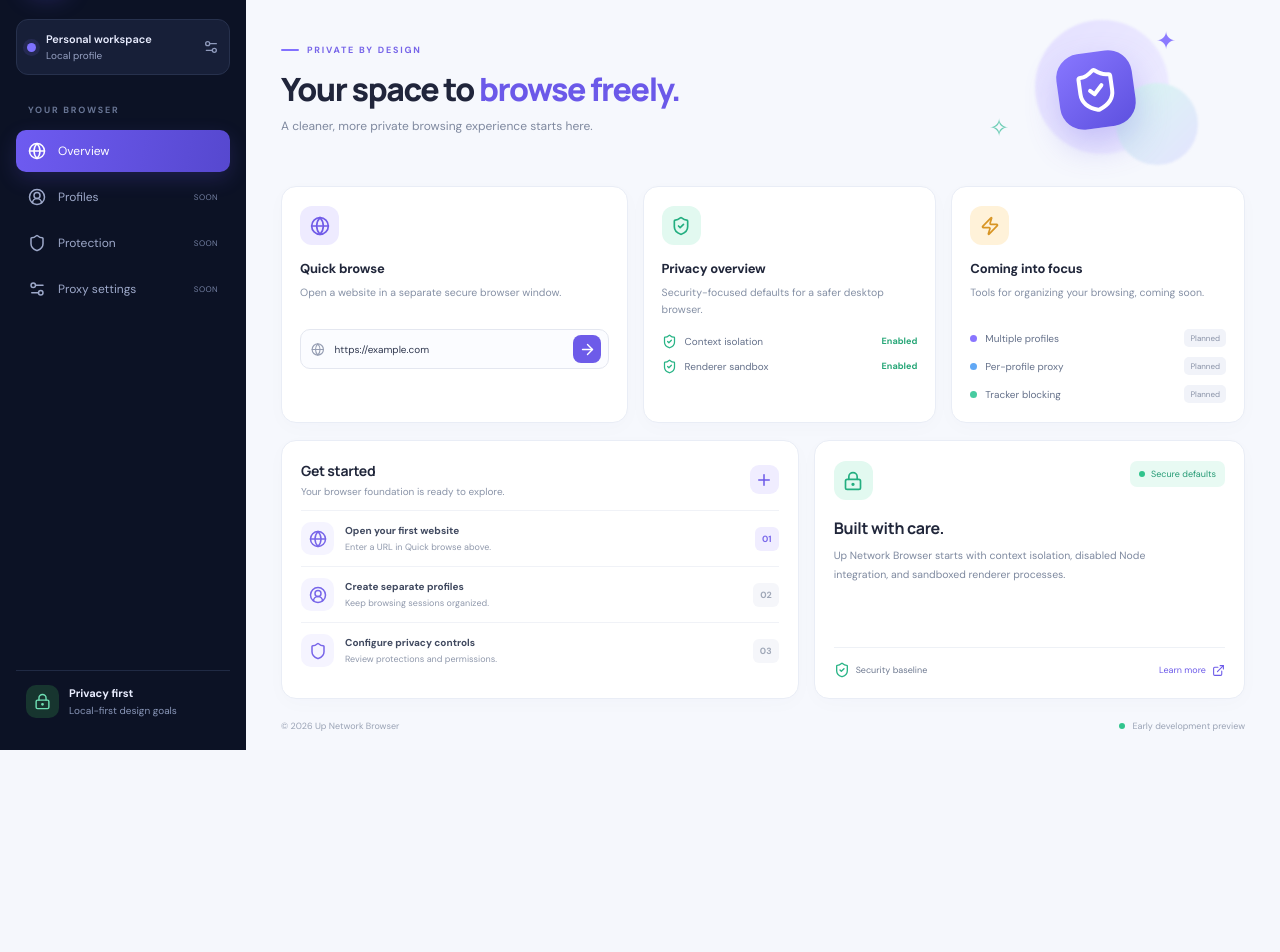
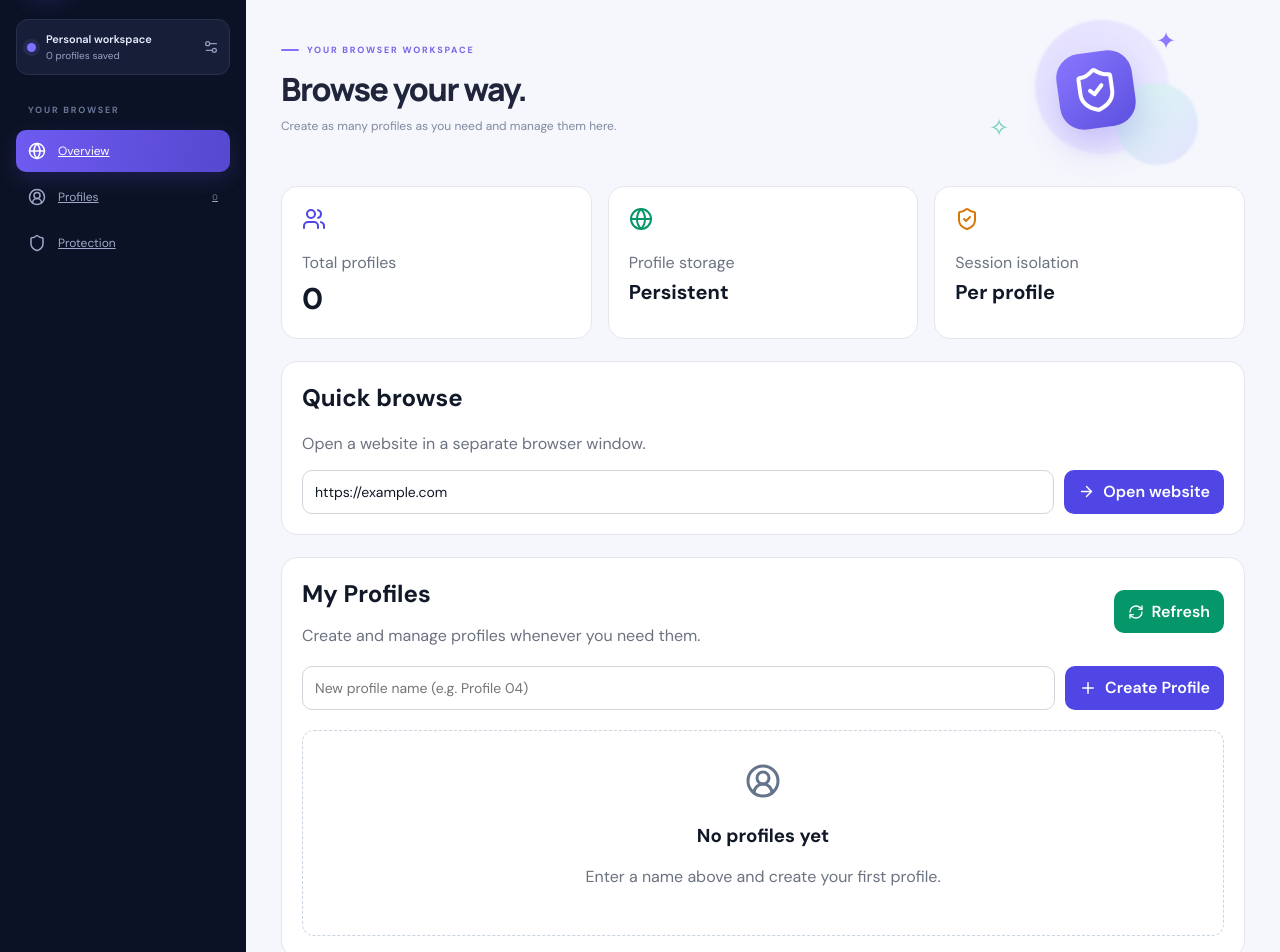
Before and after one commit to shantohanif75-ctrl/up-network-browser, a React (Vite) app in the folder src/renderer/: page / in a window 1280 px wide. Shown: the part 80-1032 px from the top of the page. Before the commit the page ends 830 px from the top, so only its background shows below. Built offline with nearby package versions, Linux system fonts and the light colour scheme.

Commit message:
Update App.tsx

```diff
--- a/src/renderer/src/App.tsx
+++ b/src/renderer/src/App.tsx
@@ -1,137 +1,492 @@
-import { useState } from 'react'
+import { useEffect, useState } from 'react'
 import {
   ShieldCheck, Globe, Plus, ArrowRight, Settings2, Shield,
-  LockKeyhole, ExternalLink, Zap, CircleUserRound
+  LockKeyhole, ExternalLink, CircleUserRound, Trash2,
+  RefreshCw, Play, Users
 } from 'lucide-react'
+
+type BrowserProfile = {
+  id: string
+  name: string
+  createdAt: string
+}
 
 declare global {
   interface Window {
     upNetwork: {
-      openUrl: (url: string) => Promise<{ opened: boolean; url: string }>
+      openUrl: (
+        url: string,
+        profileId?: string
+      ) => Promise<{ opened: boolean; url?: string; profileId?: string }>
+      listProfiles: () => Promise<BrowserProfile[]>
+      createProfile: (name: string) => Promise<BrowserProfile>
+      openProfile: (id: string) => Promise<{
+        opened: boolean
+        profileId: string
+      }>
+      deleteProfile: (
+        id: string,
+        confirmDelete: boolean
+      ) => Promise<{ deleted: boolean; profileId: string }>
     }
   }
 }
 
 export default function App() {
+  const [profiles, setProfiles] = useState<BrowserProfile[]>([])
+  const [profileName, setProfileName] = useState('')
   const [address, setAddress] = useState('https://example.com')
   const [notice, setNotice] = useState('')
   const [busy, setBusy] = useState(false)
+  const [loadingProfiles, setLoadingProfiles] = useState(true)
 
-  async function openWebsite() {
+  async function refreshProfiles() {
+    try {
+      const result = await window.upNetwork.listProfiles()
+      setProfiles(result)
+    } catch (error) {
+      setNotice(
+        error instanceof Error
+          ? error.message
+          : 'Could not load profiles.'
+      )
+    } finally {
+      setLoadingProfiles(false)
+    }
+  }
+
+  useEffect(() => {
+    void refreshProfiles()
+  }, [])
+
+  async function createProfile() {
+    const name = profileName.trim()
+
+    if (!name) {
+      setNotice('Please enter a profile name.')
+      return
+    }
+
     setBusy(true)
     setNotice('')
+
     try {
-      const result = await window.upNetwork.openUrl(address.trim())
-      setNotice(`Opened ${result.url} in a separate browser window.`)
+      const created = await window.upNetwork.createProfile(name)
+      setProfiles(current => [...current, created])
+      setProfileName('')
+      setNotice(`Profile "${created.name}" created successfully.`)
     } catch (error) {
-      setNotice(error instanceof Error ? error.message : 'Could not open website.')
+      setNotice(
+        error instanceof Error ? error.message : 'Could not create profile.'
+      )
     } finally {
       setBusy(false)
     }
   }
 
-  const planned = (feature: string) => setNotice(`${feature} is planned for the next development step.`)
+  async function openProfile(profile: BrowserProfile) {
+    setBusy(true)
+    setNotice('')
+
+    try {
+      await window.upNetwork.openProfile(profile.id)
+      setNotice(`Opened profile "${profile.name}".`)
+    } catch (error) {
+      setNotice(
+        error instanceof Error ? error.message : 'Could not open profile.'
+      )
+    } finally {
+      setBusy(false)
+    }
+  }
+
+  async function deleteProfile(profile: BrowserProfile) {
+    const confirmed = window.confirm(
+      `Delete "${profile.name}" from the profile list?\n\nIts browser data will be retained and will not be automatically erased.`
+    )
+
+    if (!confirmed) return
+
+    setBusy(true)
+    setNotice('')
+
+    try {
+      await window.upNetwork.deleteProfile(profile.id, true)
+      setProfiles(current =>
+        current.filter(item => item.id !== profile.id)
+      )
+      setNotice(
+        `Profile "${profile.name}" removed. Its stored browser data was not erased.`
+      )
+    } catch (error) {
+      setNotice(
+        error instanceof Error ? error.message : 'Could not delete profile.'
+      )
+    } finally {
+      setBusy(false)
+    }
+  }
+
+  async function openWebsite() {
+    setBusy(true)
+    setNotice('')
+
+    try {
+      const result = await window.upNetwork.openUrl(address.trim())
+      setNotice(`Opened ${result.url ?? address} in a browser window.`)
+    } catch (error) {
+      setNotice(
+        error instanceof Error ? error.message : 'Could not open website.'
+      )
+    } finally {
+      setBusy(false)
+    }
+  }
+
+  const cardStyle = {
+    background: '#fff',
+    border: '1px solid #e5e7eb',
+    borderRadius: 16,
+    padding: 20,
+    minWidth: 0
+  } as const
+
+  const buttonStyle = {
+    display: 'inline-flex',
+    alignItems: 'center',
+    justifyContent: 'center',
+    gap: 8,
+    border: 0,
+    borderRadius: 10,
+    padding: '11px 14px',
+    background: '#4f46e5',
+    color: '#fff',
+    cursor: 'pointer',
+    fontWeight: 600
+  } as const
+
+  const inputStyle = {
+    boxSizing: 'border-box' as const,
+    width: '100%',
+    minWidth: 0,
+    border: '1px solid #d1d5db',
+    borderRadius: 10,
+    padding: 12,
+    fontSize: 14,
+    background: '#fff',
+    color: '#111827'
+  }
 
   return (
-    <div className="app-shell">
+    <div
+      className="app-shell"
+      style={{ minHeight: '100vh', background: '#f5f7fc', color: '#111827' }}
+    >
       <aside className="sidebar">
         <div className="brand">
-          <div className="brand-mark"><ShieldCheck size={24} strokeWidth={2.4} /></div>
-          <div className="brand-copy"><strong>Up Network</strong><span>BROWSER</span></div>
+          <div className="brand-mark">
+            <ShieldCheck size={24} strokeWidth={2.4} />
+          </div>
+          <div className="brand-copy">
+            <strong>Up Network</strong>
+            <span>BROWSER</span>
+          </div>
         </div>
 
         <div className="workspace">
           <span className="workspace-dot" />
-          <div><b>Personal workspace</b><small>Local profile</small></div>
+          <div>
+            <b>Personal workspace</b>
+            <small>{profiles.length} profiles saved</small>
+          </div>
           <Settings2 size={16} />
         </div>
 
         <div className="nav-label">YOUR BROWSER</div>
-        <button className="nav-item active"><Globe size={18} /> Overview</button>
-        <button className="nav-item" onClick={() => planned('Profile manager')}><CircleUserRound size={18} /> Profiles <span className="soon">SOON</span></button>
-        <button className="nav-item" onClick={() => planned('Tracker protection')}><Shield size={18} /> Protection <span className="soon">SOON</span></button>
-        <button className="nav-item" onClick={() => planned('Proxy settings')}><Settings2 size={18} /> Proxy settings <span className="soon">SOON</span></button>
+        <a className="nav-item active" href="#overview">
+          <Globe size={18} /> Overview
+        </a>
+        <a className="nav-item" href="#profiles">
+          <CircleUserRound size={18} /> Profiles
+          <span className="soon">{profiles.length}</span>
+        </a>
+        <a className="nav-item" href="#privacy">
+          <Shield size={18} /> Protection
+        </a>
 
         <div className="sidebar-bottom">
-          <div className="privacy-icon"><LockKeyhole size={17} /></div>
-          <div><b>Privacy first</b><small>Local-first design goals</small></div>
+          <div className="privacy-icon">
+            <LockKeyhole size={17} />
+          </div>
+          <div>
+            <b>Privacy first</b>
+            <small>Separate profile sessions</small>
+          </div>
         </div>
       </aside>
 
       <main className="main">
         <header className="topbar">
           <div className="crumb">Workspace <span>/</span> Overview</div>
-          <div className="top-right"><span className="status"><i /> Browser ready</span><div className="avatar">UN</div></div>
+          <div className="top-right">
+            <span className="status"><i /> Browser ready</span>
+            <div className="avatar">UN</div>
+          </div>
         </header>
 
-        <section className="welcome">
+        <section className="welcome" id="overview">
           <div>
-            <div className="eyebrow"><span /> PRIVATE BY DESIGN</div>
-            <h1>Your space to <em>browse freely.</em></h1>
-            <p>A cleaner, more private browsing experience starts here.</p>
+            <div className="eyebrow"><span /> YOUR BROWSER WORKSPACE</div>
+            <h1>Browse your way.</h1>
+            <p>Create as many profiles as you need and manage them here.</p>
           </div>
           <div className="hero-art" aria-hidden="true">
-            <div className="orb orb-one" /><div className="orb orb-two" />
+            <div className="orb orb-one" />
+            <div className="orb orb-two" />
             <div className="hero-shield"><ShieldCheck size={48} /></div>
-            <div className="spark spark-one">✦</div><div className="spark spark-two">✧</div>
+            <div className="spark spark-one">✦</div>
+            <div className="spark spark-two">✧</div>
           </div>
         </section>
 
-        <section className="quick-grid">
-          <article className="quick-card launch-card">
-            <div className="card-icon purple"><Globe size={20} /></div>
-            <div className="card-title">Quick browse</div>
-            <p>Open a website in a separate secure browser window.</p>
-            <div className="address-box">
-              <Globe size={17} />
-              <input aria-label="Website address" value={address}
-                onChange={e => setAddress(e.target.value)}
-                onKeyDown={e => { if (e.key === 'Enter') void openWebsite() }}
-                placeholder="Enter a website address" />
-              <button aria-label="Open website" onClick={() => void openWebsite()} disabled={busy}><ArrowRight size={17} /></button>
-            </div>
-            {notice && <div className="notice" role="status">{notice}</div>}
-          </article>
-
-          <article className="quick-card">
-            <div className="card-icon mint"><ShieldCheck size={20} /></div>
-            <div className="card-title">Privacy overview</div>
-            <p>Security-focused defaults for a safer desktop browser.</p>
-            <div className="feature-line"><span className="check"><ShieldCheck size={15} /></span><span>Context isolation</span><b>Enabled</b></div>
-            <div className="feature-line"><span className="check"><ShieldCheck size={15} /></span><span>Renderer sandbox</span><b>Enabled</b></div>
-          </article>
-
-          <article className="quick-card">
-            <div className="card-icon amber"><Zap size={20} /></div>
-            <div className="card-title">Coming into focus</div>
-            <p>Tools for organizing your browsing, coming soon.</p>
-            <div className="feature-line"><span className="feature-dot purple-dot" /><span>Multiple profiles</span><span className="pill">Planned</span></div>
-            <div className="feature-line"><span className="feature-dot blue-dot" /><span>Per-profile proxy</span><span className="pill">Planned</span></div>
-            <div className="feature-line"><span className="feature-dot green-dot" /><span>Tracker blocking</span><span className="pill">Planned</span></div>
-          </article>
-        </section>
-
-        <section className="bottom-grid">
-          <div className="section-card">
-            <div className="section-heading">
-              <div><h2>Get started</h2><p>Your browser foundation is ready to explore.</p></div>
-              <span className="round-plus"><Plus size={18} /></span>
-            </div>
-            <div className="start-row"><div className="start-icon"><Globe size={18} /></div><div className="start-copy"><b>Open your first website</b><small>Enter a URL in Quick browse above.</small></div><span className="step-done">01</span></div>
-            <div className="start-row"><div className="start-icon"><CircleUserRound size={18} /></div><div className="start-copy"><b>Create separate profiles</b><small>Keep browsing sessions organized.</small></div><span className="step-number">02</span></div>
-            <div className="start-row"><div className="start-icon"><Shield size={18} /></div><div className="start-copy"><b>Configure privacy controls</b><small>Review protections and permissions.</small></div><span className="step-number">03</span></div>
+        <section
+          style={{
+            display: 'grid',
+            gridTemplateColumns: 'repeat(auto-fit, minmax(180px, 1fr))',
+            gap: 16,
+            marginBottom: 22
+          }}
+        >
+          <div style={cardStyle}>
+            <Users color="#4f46e5" size={24} />
+            <p style={{ color: '#6b7280', marginBottom: 6 }}>Total profiles</p>
+            <h2 style={{ fontSize: 30, margin: 0 }}>{profiles.length}</h2>
           </div>
-
-          <div className="section-card safety-card">
-            <div className="safety-top"><div className="card-icon mint"><LockKeyhole size={20} /></div><span className="safe-badge"><i /> Secure defaults</span></div>
-            <h2>Built with care.</h2>
-            <p>Up Network Browser starts with context isolation, disabled Node integration, and sandboxed renderer processes.</p>
-            <div className="safety-footer"><span><ShieldCheck size={16} /> Security baseline</span><a href="https://www.electronjs.org/docs/latest/tutorial/security" target="_blank" rel="noreferrer">Learn more <ExternalLink size={13} /></a></div>
+          <div style={cardStyle}>
+            <Globe color="#059669" size={24} />
+            <p style={{ color: '#6b7280', marginBottom: 6 }}>Profile storage</p>
+            <h2 style={{ fontSize: 20, margin: 0 }}>Persistent</h2>
+          </div>
+          <div style={cardStyle}>
+            <ShieldCheck color="#d97706" size={24} />
+            <p style={{ color: '#6b7280', marginBottom: 6 }}>Session isolation</p>
+            <h2 style={{ fontSize: 20, margin: 0 }}>Per profile</h2>
           </div>
         </section>
 
-        <footer><span>© {new Date().getFullYear()} Up Network Browser</span><span><i className="footer-dot" /> Early development preview</span></footer>
+        <section style={{ ...cardStyle, marginBottom: 22 }}>
+          <h2 style={{ marginTop: 0 }}>Quick browse</h2>
+          <p style={{ color: '#6b7280' }}>
+            Open a website in a separate browser window.
+          </p>
+          <div
+            style={{
+              display: 'flex',
+              gap: 10,
+              flexWrap: 'wrap'
+            }}
+          >
+            <input
+              aria-label="Website address"
+              style={{ ...inputStyle, flex: '1 1 260px' }}
+              value={address}
+              onChange={event => setAddress(event.target.value)}
+              onKeyDown={event => {
+                if (event.key === 'Enter') void openWebsite()
+              }}
+              placeholder="Enter website address"
+            />
+            <button
+              style={buttonStyle}
+              onClick={() => void openWebsite()}
+              disabled={busy}
+            >
+              <ArrowRight size={17} /> Open website
+            </button>
+          </div>
+        </section>
+
+        <section id="profiles" style={{ ...cardStyle, marginBottom: 22 }}>
+          <div
+            style={{
+              display: 'flex',
+              justifyContent: 'space-between',
+              alignItems: 'center',
+              gap: 12,
+              flexWrap: 'wrap'
+            }}
+          >
+            <div>
+              <h2 style={{ margin: 0 }}>My Profiles</h2>
+              <p style={{ color: '#6b7280', marginBottom: 0 }}>
+                Create and manage profiles whenever you need them.
+              </p>
+            </div>
+            <button
+              style={{ ...buttonStyle, background: '#059669' }}
+              onClick={() => void refreshProfiles()}
+              disabled={busy}
+            >
+              <RefreshCw size={16} /> Refresh
+            </button>
+          </div>
+
+          <form
+            onSubmit={event => {
+              event.preventDefault()
+              void createProfile()
+            }}
+            style={{
+              display: 'flex',
+              flexWrap: 'wrap',
+              gap: 10,
+              marginTop: 20,
+              marginBottom: 20
+            }}
+          >
+            <input
+              style={{ ...inputStyle, flex: '1 1 220px' }}
+              value={profileName}
+              onChange={event => setProfileName(event.target.value)}
+              maxLength={60}
+              placeholder="New profile name (e.g. Profile 04)"
+              aria-label="New profile name"
+            />
+            <button
+              type="submit"
+              style={buttonStyle}
+              disabled={busy}
+            >
+              <Plus size={18} /> Create Profile
+            </button>
+          </form>
+
+          {loadingProfiles ? (
+            <p>Loading profiles...</p>
+          ) : profiles.length === 0 ? (
+            <div
+              style={{
+                textAlign: 'center',
+                padding: '32px 12px',
+                border: '1px dashed #cbd5e1',
+                borderRadius: 12
+              }}
+            >
+              <CircleUserRound
+                size={36}
+                color="#64748b"
+                style={{ margin: '0 auto' }}
+              />
+              <h3>No profiles yet</h3>
+              <p style={{ color: '#6b7280' }}>
+                Enter a name above and create your first profile.
+              </p>
+            </div>
+          ) : (
+            <div style={{ display: 'grid', gap: 12 }}>
+              {profiles.map((profile, index) => (
+                <div
+                  key={profile.id}
+                  style={{
+                    display: 'flex',
+                    alignItems: 'center',
+                    gap: 12,
+                    flexWrap: 'wrap',
+                    padding: 14,
+                    border: '1px solid #e5e7eb',
+                    borderRadius: 12,
+                    background: '#fafbff'
+                  }}
+                >
+                  <div
+                    style={{
+                      width: 42,
+                      height: 42,
+                      borderRadius: 12,
+                      background: '#ede9fe',
+                      color: '#4f46e5',
+                      display: 'grid',
+                      placeItems: 'center'
+                    }}
+                  >
+                    <Globe size={21} />
+                  </div>
+                  <div style={{ flex: '1 1 160px', minWidth: 0 }}>
+                    <strong>{profile.name}</strong>
+                    <div style={{ color: '#6b7280', fontSize: 12, marginTop: 4 }}>
+                      Profile {String(index + 1).padStart(2, '0')} · Created{' '}
+                      {new Date(profile.createdAt).toLocaleDateString()}
+                    </div>
+                  </div>
+                  <button
+                    style={buttonStyle}
+                    onClick={() => void openProfile(profile)}
+                    disabled={busy}
+                  >
+                    <Play size={15} /> Open
+                  </button>
+                  <button
+                    style={{
+                      ...buttonStyle,
+                      background: '#fff',
+                      color: '#b91c1c',
+                      border: '1px solid #fecaca'
+                    }}
+                    onClick={() => void deleteProfile(profile)}
+                    disabled={busy}
+                    aria-label={`Delete ${profile.name}`}
+                  >
+                    <Trash2 size={15} /> Delete
+                  </button>
+                </div>
+              ))}
+            </div>
+          )}
+        </section>
+
+        <section id="privacy" style={cardStyle}>
+          <h2><ShieldCheck size={20} /> Security and privacy</h2>
+          <p style={{ color: '#6b7280' }}>
+            Each profile uses its own persistent browser session. Deleting a
+            profile from this list does not automatically erase its stored
+            browser data.
+          </p>
+          <div style={{ display: 'flex', gap: 8, alignItems: 'center' }}>
+            <LockKeyhole size={17} color="#059669" />
+            <span>Context isolation and renderer sandbox are enabled.</span>
+          </div>
+          <p>
+            <a
+              href="https://www.electronjs.org/docs/latest/tutorial/security"
+              target="_blank"
+              rel="noreferrer"
+            >
+              Electron security guidance <ExternalLink size={13} />
+            </a>
+          </p>
+        </section>
+
+        {notice && (
+          <div
+            role="status"
+            style={{
+              marginTop: 18,
+              padding: 14,
+              borderRadius: 10,
+              background: '#eef2ff',
+              color: '#3730a3',
+              overflowWrap: 'anywhere'
+            }}
+          >
+            {notice}
+          </div>
+        )}
+
+        <footer>
+          <span>© {new Date().getFullYear()} Up Network Browser</span>
+          <span><i className="footer-dot" /> Development preview</span>
+        </footer>
       </main>
     </div>
   )
-    }
+}
```
